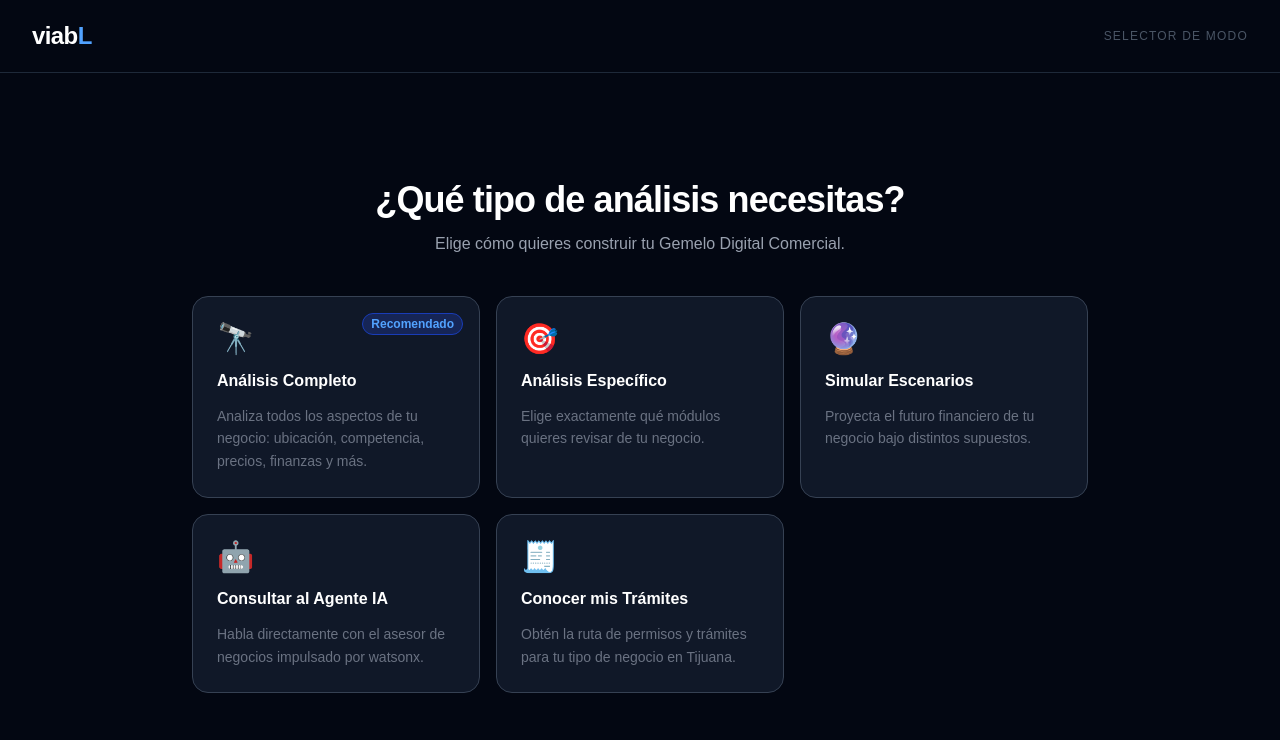
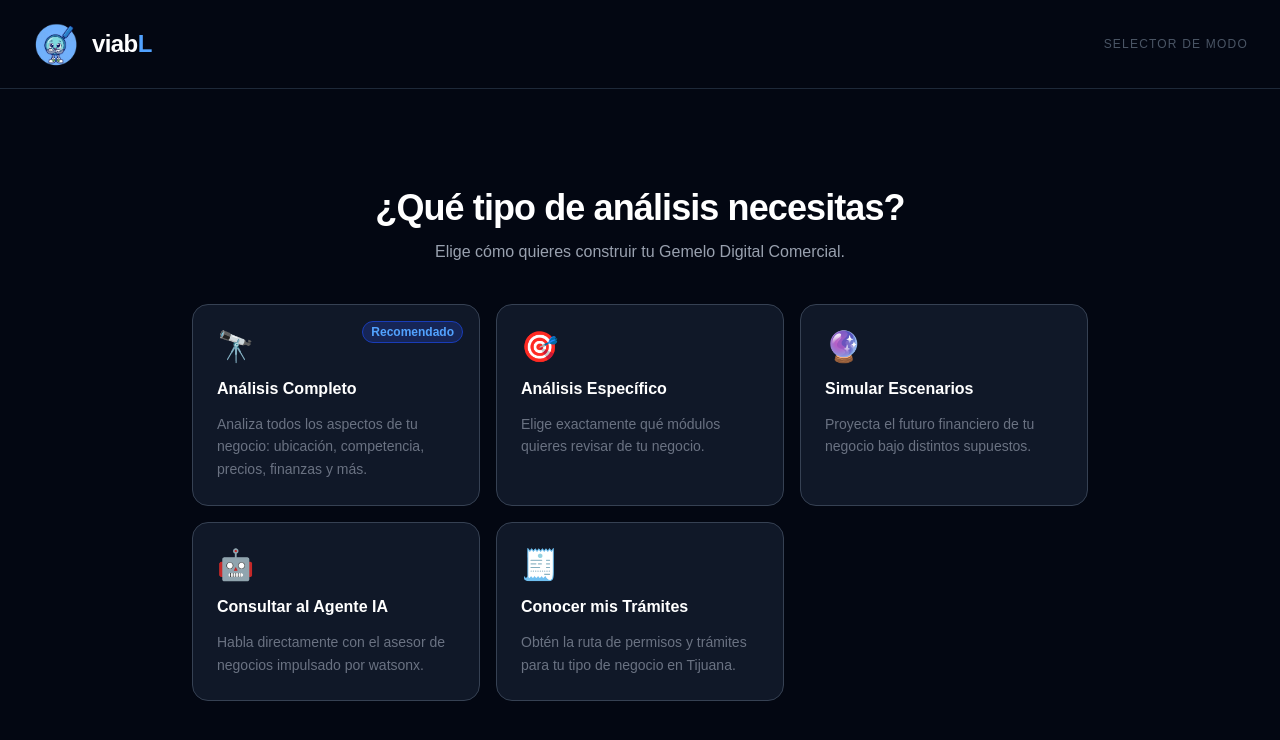
Before and after one commit to olivars7/Twiness, a Next.js app in the folder frontend/: page /selector in a window 1280 px wide. Shown: the top 740 px of the page. Built offline with nearby package versions, Linux system fonts and the light colour scheme.

Commit message:
logo - mitre

```diff
--- a/frontend/src/app/analisis/page.tsx
+++ b/frontend/src/app/analisis/page.tsx
@@ -227,9 +227,10 @@ export default function AnalisisPage() {
 
       {/* Top bar */}
       <div className="flex items-center justify-between px-6 py-4 border-b border-gray-800">
-        <span className="text-xl font-black tracking-tight">
-          viab<span className="text-blue-400">L</span>
-        </span>
+        <div className="flex items-center gap-3">
+          <img src="/logoBasico.png" alt="viabL" className="h-12 w-auto" />
+          <span className="text-2xl font-black tracking-tight">viab<span className="text-blue-400">L</span></span>
+        </div>
         <div className="flex items-center gap-3">
           {/* Progress dots */}
           <div className="flex gap-1.5">
--- a/frontend/src/app/onboarding/page.tsx
+++ b/frontend/src/app/onboarding/page.tsx
@@ -405,8 +405,11 @@ export default function OnboardingPage() {
   return (
     <main className="min-h-screen bg-gray-950 text-white flex flex-col items-center justify-center px-6 py-16">
       {/* logo */}
-      <div className="absolute top-5 left-8 text-xl font-black tracking-tight text-white">
-        viab<span className="text-blue-400">L</span>
+      <div className="absolute top-5 left-8">
+        <div className="flex items-center gap-3">
+          <img src="/logoBasico.png" alt="viabL" className="h-12 w-auto" />
+          <span className="text-2xl font-black tracking-tight">viab<span className="text-blue-400">L</span></span>
+        </div>
       </div>
       {/* progress dots */}
       <div className="flex gap-1.5 mb-10">
--- a/frontend/src/app/page.tsx
+++ b/frontend/src/app/page.tsx
@@ -33,9 +33,10 @@ export default function LandingPage() {
 
       {/* ── NAV ── */}
       <nav className="flex items-center justify-between px-8 py-5 border-b border-gray-800">
-        <span className="text-2xl font-black tracking-tight">
-          viab<span className="text-blue-400">L</span>
-        </span>
+        <div className="flex items-center gap-3">
+          <img src="/logoBasico.png" alt="viabL" className="h-12 w-auto" />
+          <span className="text-2xl font-black tracking-tight">viab<span className="text-blue-400">L</span></span>
+        </div>
         <span className="text-xs text-gray-500 font-medium tracking-widest uppercase">
           MVP · Tijuana, B.C.
         </span>
--- a/frontend/src/app/proyecto/layout.tsx
+++ b/frontend/src/app/proyecto/layout.tsx
@@ -30,8 +30,11 @@ export default function ProyectoLayout({ children }: { children: React.ReactNode
 
       {/* Top nav */}
       <header className="flex items-center justify-between px-6 py-3 border-b border-gray-800 bg-gray-950 sticky top-0 z-30">
-        <Link href="/" className="text-xl font-black tracking-tight hover:text-blue-400 transition-colors">
-          viab<span className="text-blue-400">L</span>
+        <Link href="/">
+          <div className="flex items-center gap-3">
+            <img src="/logoBasico.png" alt="viabL" className="h-12 w-auto" />
+            <span className="text-2xl font-black tracking-tight">viab<span className="text-blue-400">L</span></span>
+          </div>
         </Link>
         <div className="flex items-center gap-3">
           <span className="text-xs text-gray-600 hidden sm:block">Mi Proyecto</span>
--- a/frontend/src/app/selector/page.tsx
+++ b/frontend/src/app/selector/page.tsx
@@ -61,11 +61,11 @@ export default function SelectorPage() {
 
       {/* Nav */}
       <nav className="flex items-center justify-between px-8 py-5 border-b border-gray-800">
-        <button
-          onClick={() => router.push('/')}
-          className="text-2xl font-black tracking-tight text-white hover:text-blue-400 transition-colors"
-        >
-          viab<span className="text-blue-400">L</span>
+        <button onClick={() => router.push('/')}>
+          <div className="flex items-center gap-3">
+            <img src="/logoBasico.png" alt="viabL" className="h-12 w-auto" />
+            <span className="text-2xl font-black tracking-tight">viab<span className="text-blue-400">L</span></span>
+          </div>
         </button>
         <span className="text-xs text-gray-600 font-medium tracking-widest uppercase">
           Selector de modo
```
Also changed, not shown: frontend/public/logoBasico.png (added).
